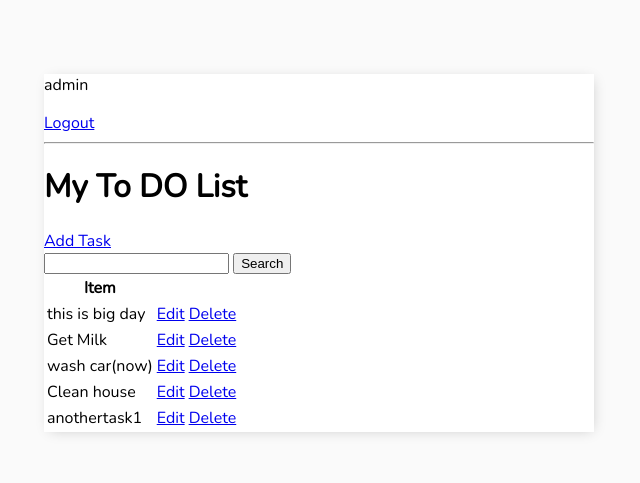
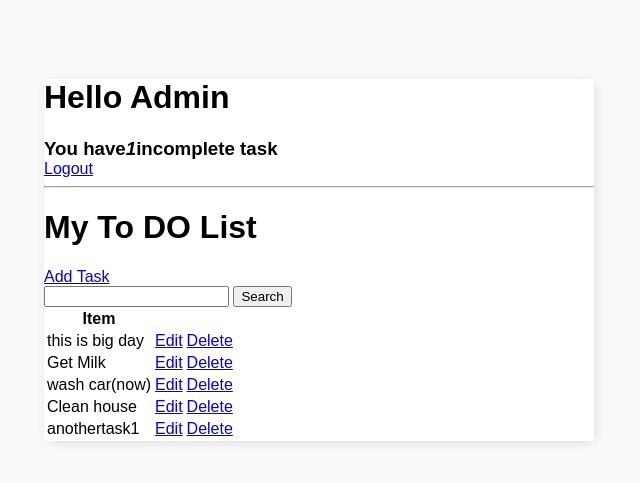
Before and after one commit to Gavriil1/CI_PP4_TD, a Django app: page / in a window 1280 px wide. Shown: the top 483 px of the page, without its empty margins (321-961 px from the left). Run offline with Django 4.2, Linux system fonts and the light colour scheme; a user stored in the database is signed in; data comes from the database, SQL or seed files in the repository; both versions use the stored data as it was after the commit.

Commit message:
added in subject line of task list user name, added counts of tasks

```diff
--- a/todo_list/base/templates/base/main.html
+++ b/todo_list/base/templates/base/main.html
@@ -16,6 +16,17 @@
             font-family: 'Nunito', sans-serif;
             padding-top: 50px;
         }
+
+        h1,
+        h2,
+        h3,
+        h4,
+        h5,
+        h6,
+         body   {
+                font-family: 'Raleway', sans-serif;
+            }
+
         .container{
             max-width: 550px;
             margin: auto;
--- a/todo_list/base/templates/base/task_list.html
+++ b/todo_list/base/templates/base/task_list.html
@@ -1,10 +1,15 @@
 {% extends 'base/main.html' %}
 {% block content %}
 
-
+<div class="header-bar">
+    <div>
+        <h1>Hello {{request.user|title}} </h1>
+        <h3 style="margin:0">You have<i>{{count}}</i>incomplete task{{ count|pluralize:"s" }}</h3>
+    </div>
+</div>
 
 {% if request.user.is_authenticated %}
-    <p>{{request.user}}</p>
+    <!-- <p>{{request.user}}</p> -->
     <a href="{% url 'logout' %}">Logout</a>
 {% else %}
     <a href="{% url 'login' %}">Login</a>
```
Also changed, not shown: todo_list/db.sqlite3.
